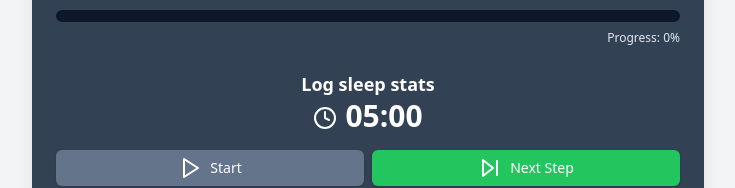
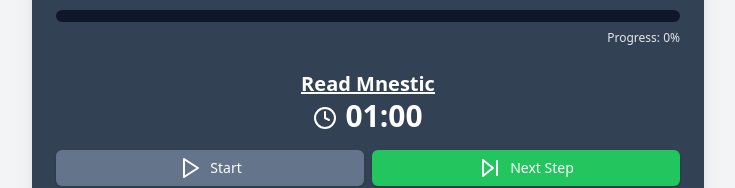
Before and after one commit to Aelerinya/morning-routine-timer, a React (Vite) app: page / in a window 1280 px wide. Shown: the part 276-464 px from the top of the page, without its empty margins (272-1007 px from the left). Built offline with nearby package versions, Linux system fonts and the light colour scheme.

Commit message:
update steps and open pages automatically

```diff
--- a/src/morning-routine-timer.tsx
+++ b/src/morning-routine-timer.tsx
@@ -9,6 +9,7 @@ import { Clock, Play, Pause, SkipForward, Plus, Minus } from "lucide-react";
 interface Step {
   name: string;
   duration: number;
+  url?: string; // New optional property for the URL
 }
 
 const useTimer = (initialTime: number, onTimerEnd: () => void) => {
@@ -67,7 +68,8 @@ const useSteps = (initialSteps: Step[]) => {
   const [isRoutineFinished, setIsRoutineFinished] = useState(false);
   const [progress, setProgress] = useState(0);
 
-  const calculateProgress = useCallback((stepIndex: number) => {
+  const calculateProgress = useCallback(
+    (stepIndex: number) => {
       const totalDuration = steps.reduce(
         (sum, step) => sum + step.duration * 60,
         0
@@ -77,7 +79,9 @@ const useSteps = (initialSteps: Step[]) => {
         .reduce((sum, step) => sum + step.duration * 60, 0);
       const currentProgress = (completedDuration / totalDuration) * 100;
       return Math.min(currentProgress, 100);
-  }, [steps]);
+    },
+    [steps]
+  );
 
   const goToNextStep = useCallback(() => {
     if (currentStep < steps.length - 1) {
@@ -157,12 +161,17 @@ const RoutineEditor = ({
       newSteps[index].name = value;
     } else if (field === "duration") {
       newSteps[index].duration = parseInt(value) || 0;
+    } else if (field === "url") {
+      newSteps[index].url = value;
     }
     setEditedSteps(newSteps);
   };
 
   const addStep = () => {
-    setEditedSteps([...editedSteps, { name: "New Step", duration: 5 }]);
+    setEditedSteps([
+      ...editedSteps,
+      { name: "New Step", duration: 5, url: "" },
+    ]);
   };
 
   const removeStep = (index: number) => {
@@ -191,6 +200,12 @@ const RoutineEditor = ({
                 handleStepChange(index, "duration", e.target.value)
               }
               className="w-20"
+            />
+            <Input
+              value={step.url || ""}
+              onChange={(e) => handleStepChange(index, "url", e.target.value)}
+              placeholder="URL (optional)"
+              className="flex-grow"
             />
             <Button
               onClick={() => removeStep(index)}
@@ -256,7 +271,19 @@ const TimerContent = ({
   return (
     <div className="space-y-4">
       <div className="text-center">
-        <h3 className="text-lg font-bold">{steps[currentStep].name}</h3>
+        {steps[currentStep].url ? (
+          <h3 className="text-xl font-bold underline">
+            <a
+              href={steps[currentStep].url}
+              target="_blank"
+              rel="noopener noreferrer"
+            >
+              {steps[currentStep].name}
+            </a>
+          </h3>
+        ) : (
+          <h3 className="text-xl font-bold">{steps[currentStep].name}</h3>
+        )}
         <p
           className={`text-3xl font-bold ${
             isOvertime ? "text-red-300" : "text-white"
@@ -297,13 +324,46 @@ const TimerContent = ({
 
 const MorningRoutineTimer = () => {
   const initialSteps: Step[] = [
-    { name: "Log sleep stats", duration: 5 },
-    { name: "Look at calendar", duration: 1 },
-    { name: "Look at todo list", duration: 2 },
-    { name: "Review last day on Intend", duration: 12 },
-    { name: "Set intention for the day on Intend", duration: 4 },
-    { name: "Write down day priorities in daily note", duration: 1 },
-    { name: "Fill out Sunsama", duration: 15 },
+    {
+      name: "Read Mnestic",
+      duration: 1,
+      url: "obsidian://open?vault=Chaos&file=Resources%2FMnestic",
+    },
+    { name: "Sunsama init", duration: 2 },
+    {
+      name: "Log sleep stats TT",
+      duration: 3,
+      url: "https://appx.tenacious-tracker.com/tracking",
+    },
+    {
+      name: "Log sleep stats Exist",
+      duration: 3,
+      url: "https://exist.io/review/",
+    },
+    {
+      name: "Look at calendar",
+      duration: 1,
+      url: "https://calendar.google.com/calendar/u/0/r",
+    },
+    {
+      name: "Look at todo list",
+      duration: 2,
+      url: "https://app.todoist.com/app/today",
+    },
+    {
+      name: "Review last day on Intend",
+      duration: 10,
+      url: "https://intend.do/aelerinya/now",
+    },
+    {
+      name: "Set intention for the day on Intend",
+      duration: 4,
+      url: "https://intend.do/aelerinya/today",
+    },
+    {
+      name: "Sunsama finish plan",
+      duration: 5,
+    },
   ];
 
   const {
@@ -333,14 +393,19 @@ const MorningRoutineTimer = () => {
     resetTimer,
   } = useTimer(getCurrentStepDuration(), onTimerEnd);
 
-  const startNextStep = () => {
+  const startNextStep = useCallback(() => {
     const nextStepDuration = goToNextStep();
     if (nextStepDuration !== null) {
       resetTimer(nextStepDuration);
+      // Open the URL of the next step if it exists
+      const nextStepUrl = steps[currentStep + 1]?.url;
+      if (nextStepUrl) {
+        window.open(nextStepUrl, "_blank");
+      }
     } else {
       pauseTimer();
     }
-  };
+  }, [goToNextStep, resetTimer, pauseTimer, steps, currentStep]);
 
   const formatTime = (seconds: number) => {
     const absSeconds = Math.abs(seconds);
```
Lines whose indentation alone changed are shown as unchanged.
